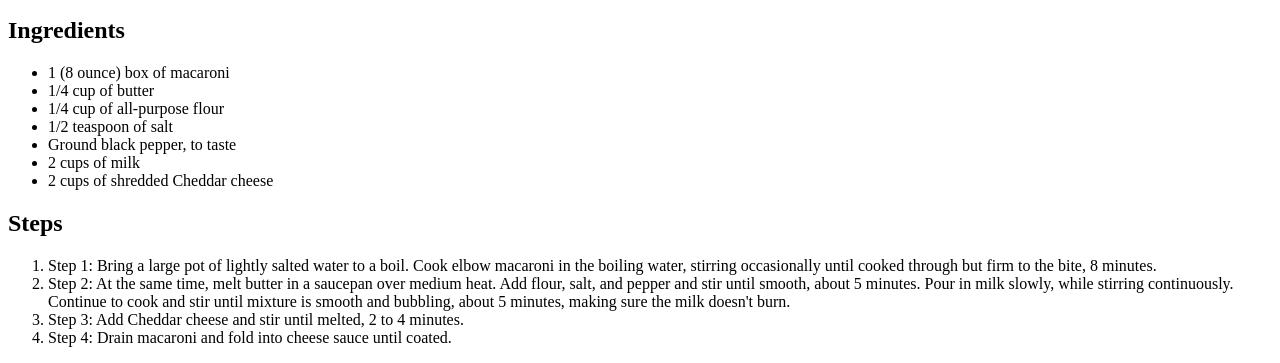
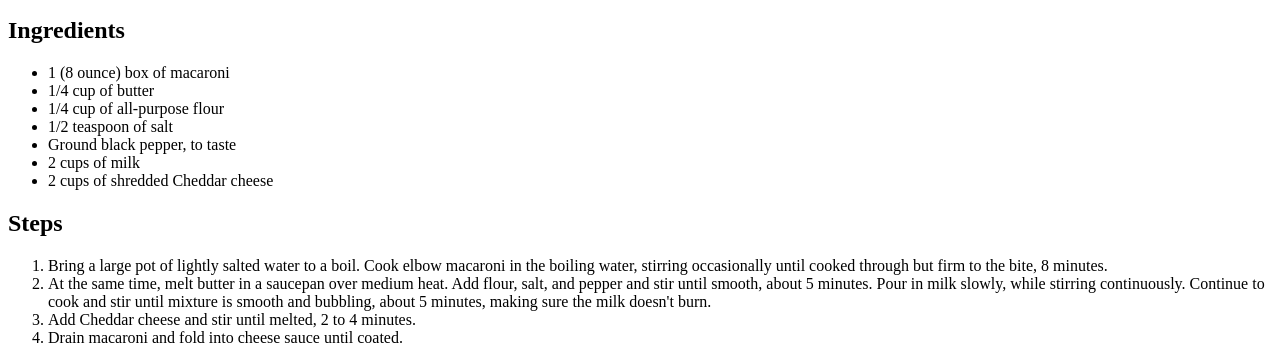
Before and after one commit to zakaryjs/odin-recipes, a plain HTML site: page recipes/macaronicheese.html in a window 1280 px wide. Shown: the part 439-802 px from the top of the page. Drawn offline with Linux system fonts and the light colour scheme.

Commit message:
Update list formatting and page title
Removed "step" from each step of the list for clarity. Updated title of page to be more specific.

```diff
--- a/recipes/macaronicheese.html
+++ b/recipes/macaronicheese.html
@@ -4,7 +4,7 @@
     <meta charset="UTF-8">
     <meta http-equiv="X-UA-Compatible" content="IE=edge">
     <meta name="viewport" content="width=device-width, initial-scale=1.0">
-    <title>Document</title>
+    <title>Macaroni Cheese Recipe</title>
 </head>
 <body>
     <h1>Macaroni and Cheese</h1>
@@ -22,10 +22,10 @@
     </ul>
     <h2>Steps</h2>
     <ol>
-        <li>Step 1: Bring a large pot of lightly salted water to a boil. Cook elbow macaroni in the boiling water, stirring occasionally until cooked through but firm to the bite, 8 minutes.</li>
-        <li>Step 2: At the same time, melt butter in a saucepan over medium heat. Add flour, salt, and pepper and stir until smooth, about 5 minutes. Pour in milk slowly, while stirring continuously. Continue to cook and stir until mixture is smooth and bubbling, about 5 minutes, making sure the milk doesn't burn.</li>
-        <li>Step 3: Add Cheddar cheese and stir until melted, 2 to 4 minutes.</li>
-        <li>Step 4: Drain macaroni and fold into cheese sauce until coated.</li>
+        <li>Bring a large pot of lightly salted water to a boil. Cook elbow macaroni in the boiling water, stirring occasionally until cooked through but firm to the bite, 8 minutes.</li>
+        <li>At the same time, melt butter in a saucepan over medium heat. Add flour, salt, and pepper and stir until smooth, about 5 minutes. Pour in milk slowly, while stirring continuously. Continue to cook and stir until mixture is smooth and bubbling, about 5 minutes, making sure the milk doesn't burn.</li>
+        <li>Add Cheddar cheese and stir until melted, 2 to 4 minutes.</li>
+        <li>Drain macaroni and fold into cheese sauce until coated.</li>
     </ol>
 </body>
 </html>
```
